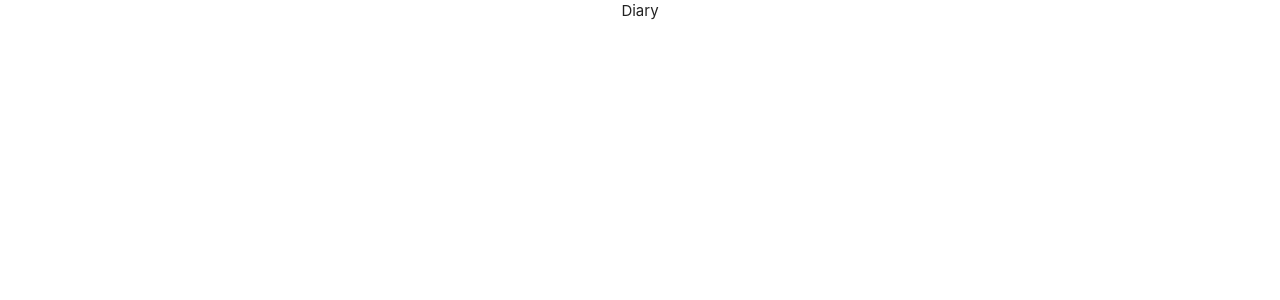
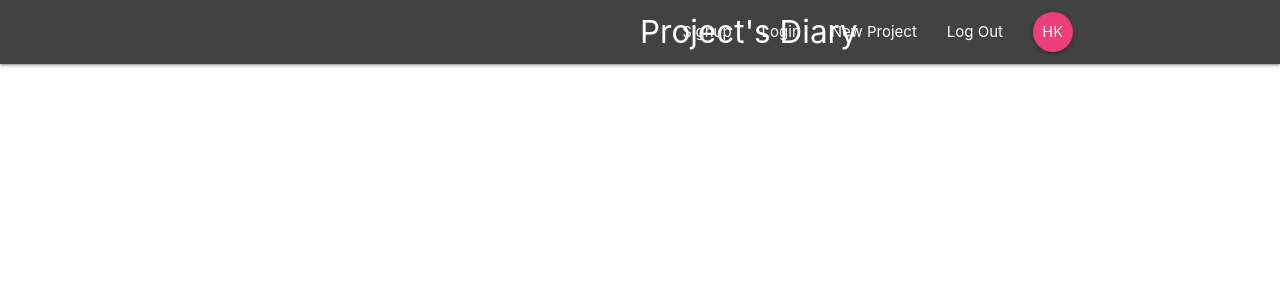
Before and after one commit to humayunkabir/project-s-diary, a React (Create React App) app: page / in a window 1280 px wide. Shown: the top 300 px of the page. Built offline with nearby package versions, Linux system fonts and the light colour scheme.

Commit message:
Navbar Component

```diff
--- a/src/App.js
+++ b/src/App.js
@@ -1,12 +1,15 @@
 import React, { Component } from 'react';
 import { BrowserRouter } from 'react-router-dom';
 import './App.css';
+import Navbar from './components/layout/Navbar';
 
 class App extends Component {
   render() {
     return (
       <BrowserRouter>
-        <div className="App">Diary</div>
+        <div className="App">
+          <Navbar />
+        </div>
       </BrowserRouter>
     );
   }
--- a/src/components/layout/Navbar.jsx
+++ b/src/components/layout/Navbar.jsx
@@ -0,0 +1,20 @@
+import React from 'react';
+import { Link } from 'react-router-dom';
+import SignedInLinks from './SignedInLinks';
+import SignedOutLinks from './SignedOutLinks';
+
+const Navbar = () => {
+  return (
+    <nav className="nav-wrapper grey darken-3">
+      <div className="container">
+        <Link to="/" className="brand-logo">
+          Project's Diary
+        </Link>
+        <SignedInLinks />
+        <SignedOutLinks />
+      </div>
+    </nav>
+  );
+};
+
+export default Navbar;
--- a/src/components/layout/SignedInLinks.jsx
+++ b/src/components/layout/SignedInLinks.jsx
@@ -0,0 +1,22 @@
+import React from 'react';
+import { NavLink } from 'react-router-dom';
+
+const SignedInLinks = () => {
+  return (
+    <ul className="right">
+      <li>
+        <NavLink to="/">New Project</NavLink>
+      </li>
+      <li>
+        <NavLink to="/">Log Out</NavLink>
+      </li>
+      <li>
+        <NavLink to="/" className="btn btn-floating pink lighten-1">
+          HK
+        </NavLink>
+      </li>
+    </ul>
+  );
+};
+
+export default SignedInLinks;
--- a/src/components/layout/SignedOutLinks.jsx
+++ b/src/components/layout/SignedOutLinks.jsx
@@ -0,0 +1,17 @@
+import React from 'react';
+import { NavLink } from 'react-router-dom';
+
+const SignedOutLinks = () => {
+  return (
+    <ul className="right">
+      <li>
+        <NavLink to="/">Signup</NavLink>
+      </li>
+      <li>
+        <NavLink to="/">Login</NavLink>
+      </li>
+    </ul>
+  );
+};
+
+export default SignedOutLinks;
```
